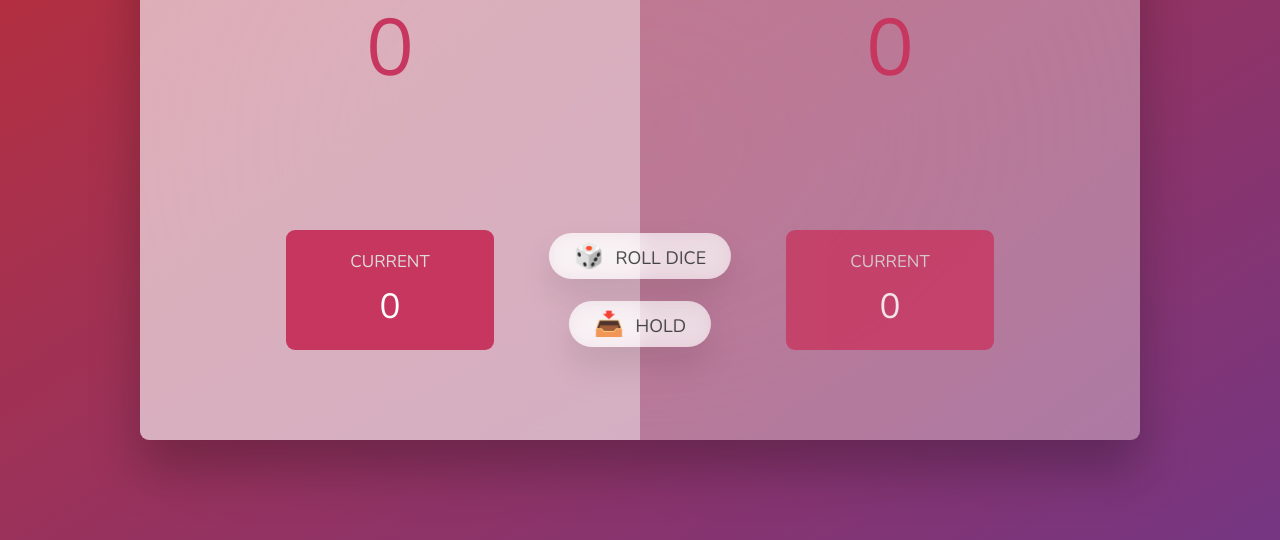
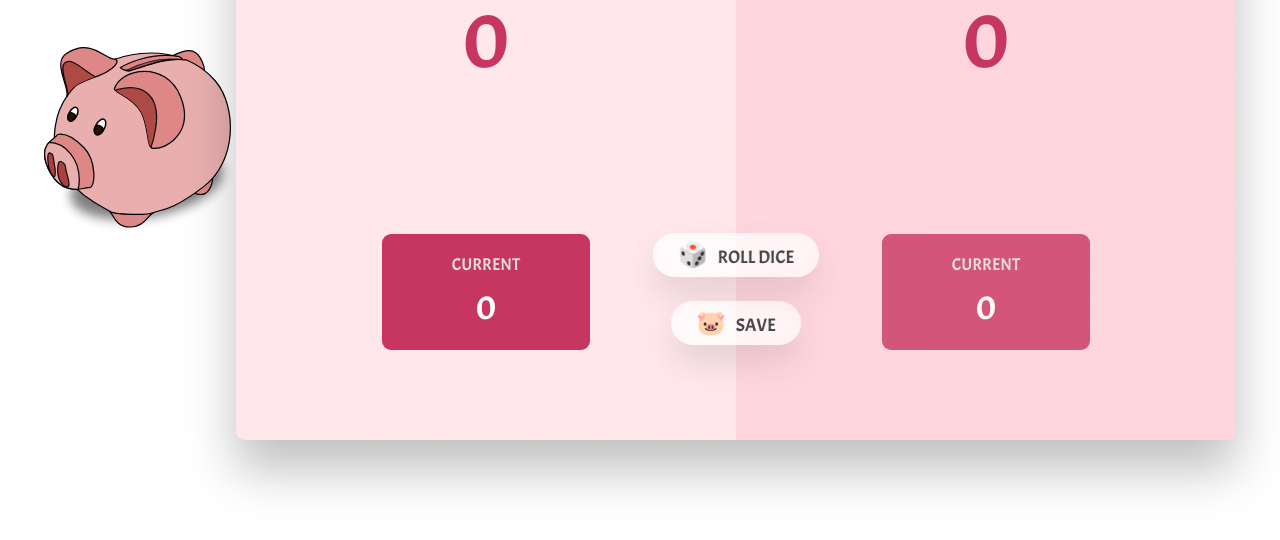
Before and after one commit to LisaSmeke/Pig-Game, a plain HTML site: page index.html in a window 1280 px wide. Shown: the part 260-800 px from the top of the page. Drawn offline with nearby package versions, Linux system fonts and the light colour scheme.

Commit message:
Add piggy bank img and change colors

```diff
--- a/index.html
+++ b/index.html
@@ -4,10 +4,15 @@
     <meta charset="UTF-8" />
     <meta name="viewport" content="width=device-width, initial-scale=1.0" />
     <meta http-equiv="X-UA-Compatible" content="ie=edge" />
+    <link rel="preconnect" href="https://fonts.googleapis.com" />
+    <link rel="preconnect" href="https://fonts.gstatic.com" crossorigin />
+    <link href="https://fonts.googleapis.com/css2?family=Acme&display=swap" rel="stylesheet" />
     <link rel="stylesheet" href="style.css" />
     <title>Pig Dice Game</title>
   </head>
   <body>
+    <img class="piggy" src="Images/piggybank.svg" alt="Piggy Bank" />
+    <div class="main-bg">
       <main>
         <section class="player player--0 player--active">
           <h2 class="name" id="name--0">Player 1</h2>
@@ -26,11 +31,12 @@
           </div>
         </section>
 
-      <img src="dice-5.png" alt="Playing dice" class="dice" />
-      <button class="btn btn--new">🔄 New game</button>
+        <img src="Images/dice-5.png" alt="Playing dice" class="dice" />
+        <button class="btn btn--new">🔄 Play again</button>
         <button class="btn btn--roll">🎲 Roll dice</button>
-      <button class="btn btn--hold">📥 Hold</button>
+        <button class="btn btn--hold">🐷 Save</button>
       </main>
       <script src="script.js"></script>
+    </div>
   </body>
 </html>
--- a/script.js
+++ b/script.js
@@ -47,7 +47,7 @@ btnRoll.addEventListener('click', function () {
   if (playing) {
     const dice = Math.trunc(Math.random() * 6) + 1;
     diceEl.classList.remove('hidden');
-    diceEl.src = `dice-${dice}.png`;
+    diceEl.src = `Images/dice-${dice}.png`;
     if (dice !== 1) {
       currentScore += dice;
       document.getElementById(`current--${activePlayer}`).textContent = currentScore;
--- a/style.css
+++ b/style.css
@@ -12,17 +12,27 @@ html {
 }
 
 body {
-  font-family: 'Nunito', sans-serif;
+  font-family: 'Acme', sans-serif;
   font-weight: 400;
   height: 100vh;
   color: #333;
-  background-image: linear-gradient(to top left, #753682 0%, #bf2e34 100%);
+  background-color: #fff;
+  /* background-image: linear-gradient(to top left, #753682 0%, #bf2e34 100%); */
   display: flex;
   align-items: center;
   justify-content: center;
 }
 
+.piggy {
+  width: 15%;
+}
+
 /* LAYOUT */
+.main-bg {
+  background-color: pink;
+  border-radius: 9px;
+}
+
 main {
   position: relative;
   width: 100rem;
```
Also changed, not shown: Images/dice-1.png (added), Images/dice-2.png (added), Images/dice-3.png (added), Images/dice-4.png (added), Images/dice-5.png (added), Images/dice-6.png (added), Images/piggybank.svg (added). Lines whose indentation alone changed are shown as unchanged.
